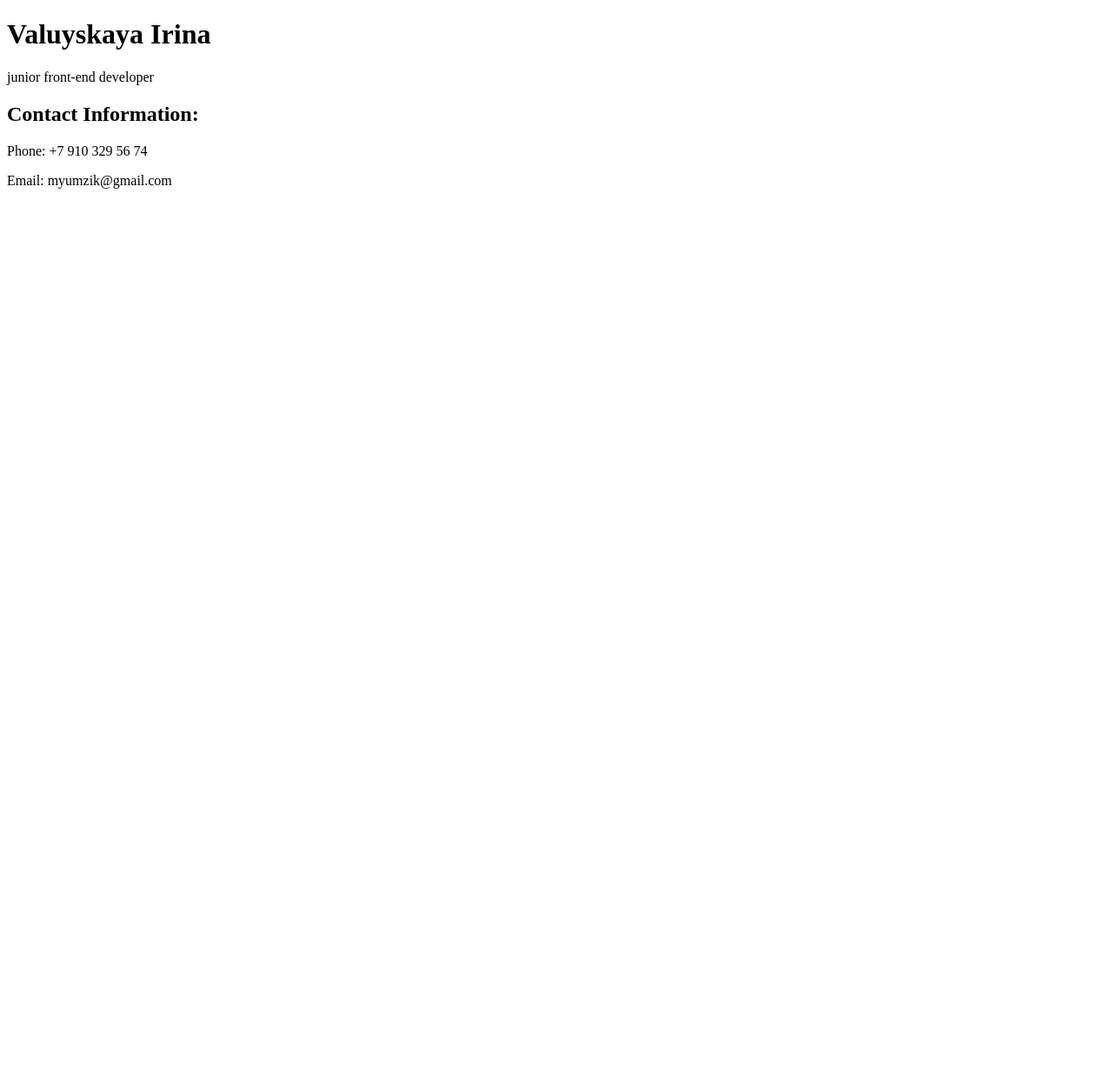
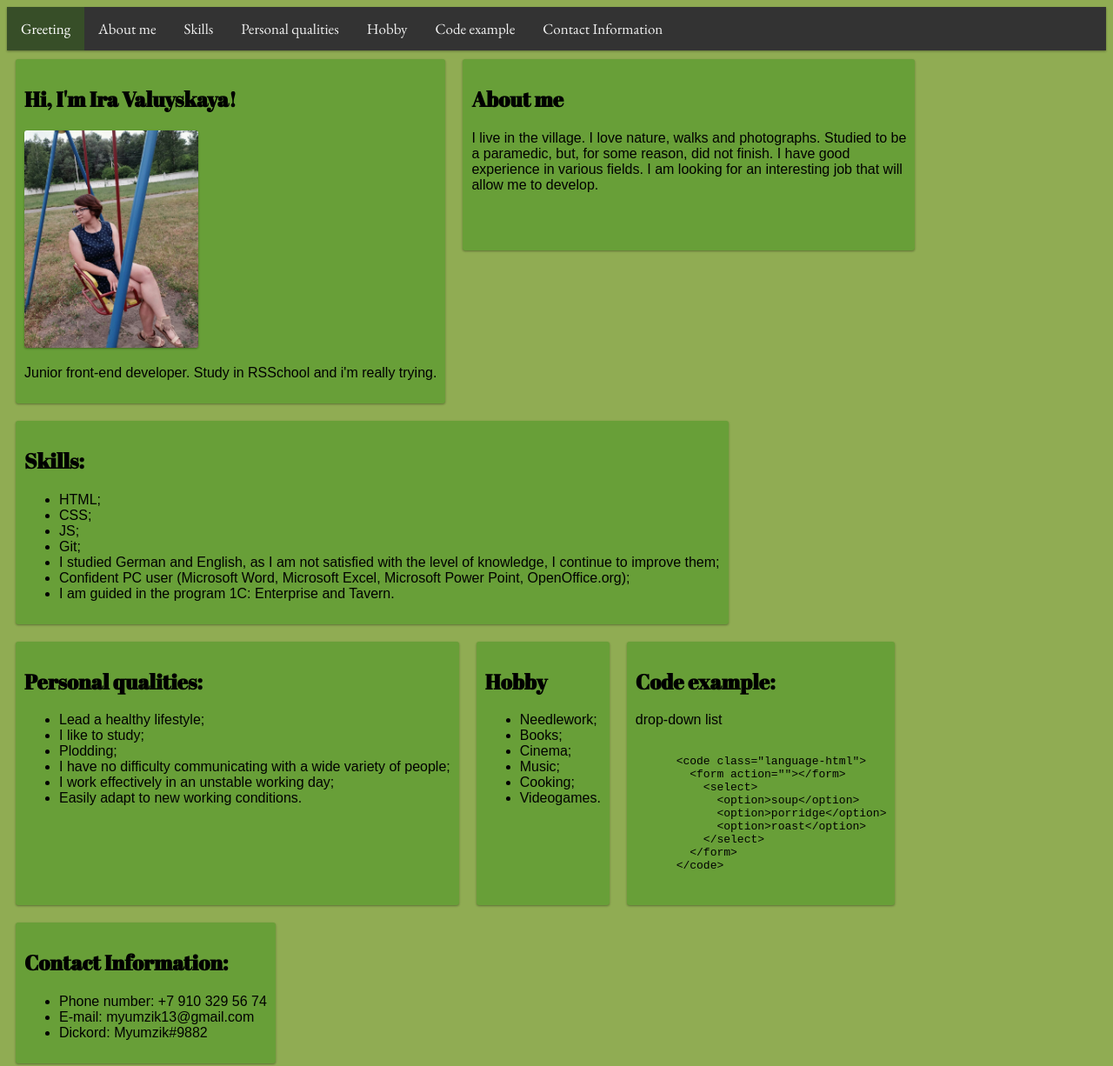
Before and after one commit to Myumzik/rsschool-cv, a plain HTML site: page index.html in a window 1280 px wide. Shown: the top 1226 px of the page at 87% size. Before the commit the page ends 800 px from the top, so only its background shows below. Drawn offline with nearby package versions, Linux system fonts and the light colour scheme; a web font is replaced by a local one.

Commit message:
feat: add content

```diff
--- a/index.html
+++ b/index.html
@@ -1,14 +1,101 @@
 <!DOCTYPE html>
-<html lang="English">
- <head>
-   <h1>Valuyskaya Irina</h1>
-   <p>junior front-end developer</p>
- </head>
- <body>
-    <div>
-      <h2 class="contacts"><b>Contact Information:</b></h2>
-      <p>Phone: +7 910 329 56 74</p>
-      <p>Email: myumzik@gmail.com</p>
-    <div>
- </body>
+<html lang="en">
+<head>
+  <meta charset="UTF-8">
+  <meta http-equiv="X-UA-Compatible" content="IE=edge">
+  <meta name="viewport" content="width=device-width, initial-scale=1.0">
+  <title>CV</title>
+  <link rel="stylesheet" href="./style.css">
+  <link rel="icon" href="./assets/favicon.ico">
+  <link rel="preconnect" href="https://fonts.googleapis.com">
+  <link rel="preconnect" href="https://fonts.gstatic.com" crossorigin>
+  <link href="https://fonts.googleapis.com/css2?family=Abril+Fatface&family=EB+Garamond&family=Padauk&display=swap" rel="stylesheet">
+</head>
+<body>
+  <header class="header">
+    <nav class="topnav">
+        <a class="active" href="#hello">Greeting</a>
+        <a href="#about">About me</a>
+        <a href="#skills">Skills</a>
+        <a href="#qualities">Personal qualities</a>
+        <a href="#hobby">Hobby</a>
+        <a href="#code">Code example</a>
+        <a href="#contacts">Contact Information</a>
+    </nav>
+  </header>
+  <main class="main-container">
+    <section class="section1" id="hello">
+      <h1 class="section-title">Hi, I'm Ira Valuyskaya!</h1>
+      <img src="./assets\img\ojjzjitcXlE.jpg" width="200" height="250" alt="Фото">
+      <p>Junior front-end developer. Study in RSSchool and i'm really trying.</p>
+    </section>
+    <section class="section2" id="about">
+      <h2 class="section-title">About me</h2>
+      <p>I live in the village. I love nature, walks and photographs. Studied to be a paramedic, but, for some reason, did not finish.
+      I have good experience in various fields. I am looking for an interesting job that will allow me to develop.</p>
+    </section>
+    <section class="section3" id="skills">
+      <h2 class="section-title">Skills:</h2>
+        <ul>
+          <li>HTML;</li>
+          <li>CSS;</li>
+          <li>JS;</li>
+          <li>Git;</li>
+          <li>I studied German and English, as I am not satisfied with the level of knowledge, I continue to improve them;</li>
+          <li>Confident PC user (Microsoft Word, Microsoft Excel, Microsoft Power Point, OpenOffice.org);</li>
+          <li>I am guided in the program 1C: Enterprise and Tavern.</li>
+      </ul>
+    </section>
+    <section class="section4" id="qualities">
+      <h2 class="section-title">Personal qualities:</h2>
+        <ul>
+          <li>Lead a healthy lifestyle;</li>
+          <li>I like to study;</li>
+          <li>Plodding;</li>
+          <li>I have no difficulty communicating with a wide variety of people;</li>
+          <li>I work effectively in an unstable working day;</li>
+          <li>Easily adapt to new working conditions.</li>
+        </ul>
+    </section>
+    <section class="section5" id="hobby">
+      <h2 class="section-title">Hobby</h2>
+        <ul>
+          <li>Needlework;</li>
+          <li>Books;</li>
+          <li>Cinema;</li>
+          <li>Music;</li>
+          <li>Cooking;</li>
+          <li>Videogames.</li>
+        </ul>
+    </section>
+    <section class="section6" id="code">
+      <h2 class="section-title">Code example:</h2>
+      <p>drop-down list</p>
+      <xmp class="pre">
+      <code class="language-html">
+        <form action=""></form>
+          <select>
+            <option>soup</option>
+            <option>porridge</option>
+            <option>roast</option>
+          </select>
+        </form>
+      </code>
+      </xmp>
+    </section>
+    <section class="section7" id="contacts">
+      <h2 class="section-title">Contact Information:</h2>
+        <ul>
+          <li>Phone number: +7 910 329 56 74</li>
+          <li>E-mail: myumzik13@gmail.com</li>
+          <li>Dickord: Myumzik#9882</li>
+        </ul>
+    </section>
+  </main>
+  <footer class="footer">
+    <a href="https://rs.school/js/"><img src="./assets\img\logo.png" width="150" height="70" alt="RSSchool-link"></a>
+    <a href="https://github.com/Myumzik"><img src="./assets\img\githublogo.png" width="70" height="70" alt="github-link"></a>
+    <span>2022</span>
+  </footer>
+</body>
 </html>
--- a/style.css
+++ b/style.css
@@ -1,3 +1,90 @@
-.contacts {
-  background-color:#9400D3;
+.header {
+  font-family: 'EB Garamond', serif;
 }
+.topnav {
+  background-color: #333;
+  box-shadow: 0 1px 3px rgb(0 0 0 / 12%), 0 1px 2px rgb(0 0 0 / 24%);
+  overflow: hidden;
+}
+.topnav a {
+  float: left;
+  color: #f2f2f2;
+  text-align: center;
+  padding: 14px 16px;
+  text-decoration: none;
+  font-size: 17px;
+}
+.topnav a:hover {
+  background-color: #ddd;
+  color: black;
+}
+.topnav a.active {
+  background-color: #374e28;
+  color: white;
+}
+
+body {
+  font-family: 'Padauk', sans-serif;
+  background: #90AC53;
+}
+
+body {
+  display: flex;
+  flex-direction: column;
+  justify-content: space-between;
+}
+
+section {
+  box-shadow: 0 1px 3px rgb(0 0 0 / 12%), 0 1px 2px rgb(0 0 0 / 24%);
+  background: #689f38;
+  border-radius: 3px;
+  display: inline-block;
+  margin: 10px;
+  padding: 10px;
+  position: relative;
+  overflow: hidden;
+}
+.section2 {
+  width: 500px;
+  height: 200px;
+}
+
+section:hover {
+  box-shadow: 0 14px 28px rgba(0,0,0,0.25), 0 10px 10px rgba(0,0,0,0.22);
+  cursor: pointer;
+}
+
+:target {
+  background: #387002;
+}
+
+.section-title {
+  font-family: 'Abril Fatface', cursive;
+}
+.main-container {
+  display: flex;
+  flex-wrap: wrap;
+}
+.section {
+  width: 50%;
+}
+.pre {
+  padding: 0;
+  margin: 0;
+}
+.pre {
+  display: block;
+  font-family: monospace;
+  white-space: pre;
+  margin: 1em 0px;
+}
+
+img {
+  box-shadow: 0 1px 3px rgb(0 0 0 / 12%), 0 1px 2px rgb(0 0 0 / 24%);
+  border-radius: 3px;
+}
+.footer {
+  position: sticky;
+  top: 30px;
+  left: 30px;
+}
```
Also changed, not shown: assets/favicon.ico (added), assets/img/avatar1.jpg (renamed from images/avatar1.jpg), assets/img/githublogo.png (added), assets/img/logo.png (added), assets/img/ojjzjitcXlE.jpg (added).
